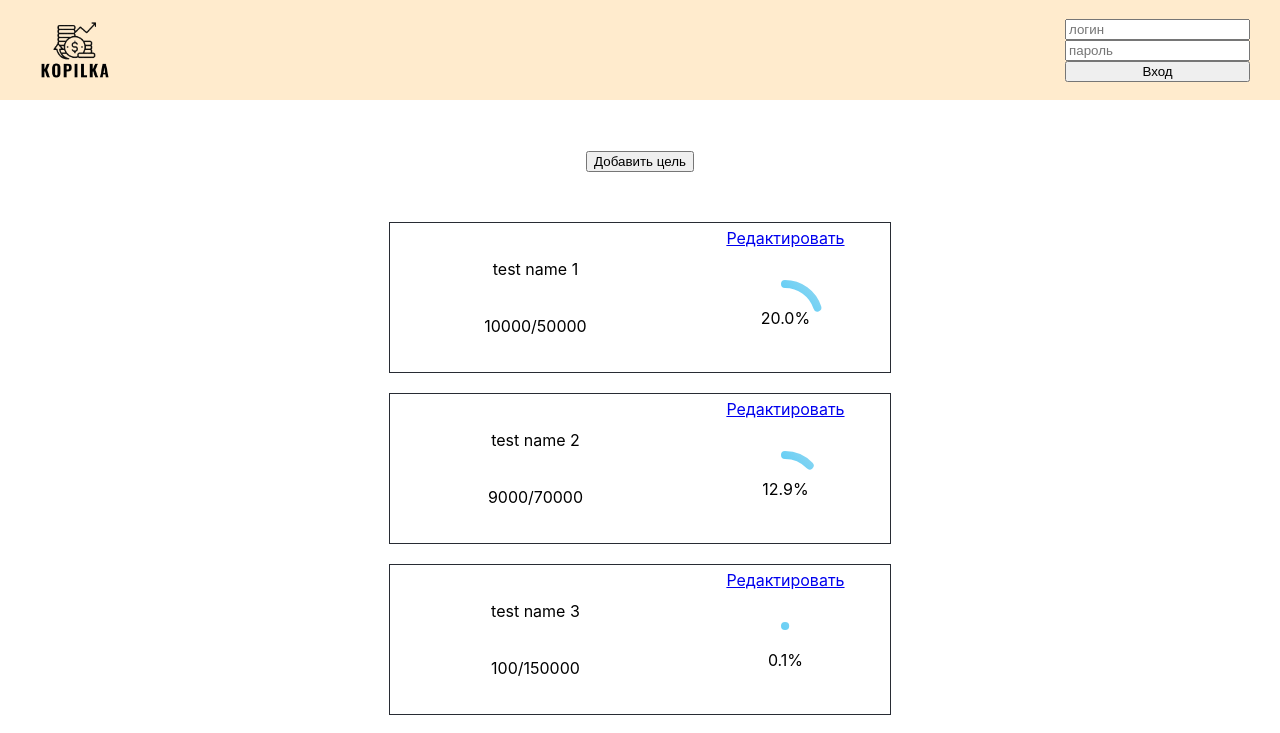
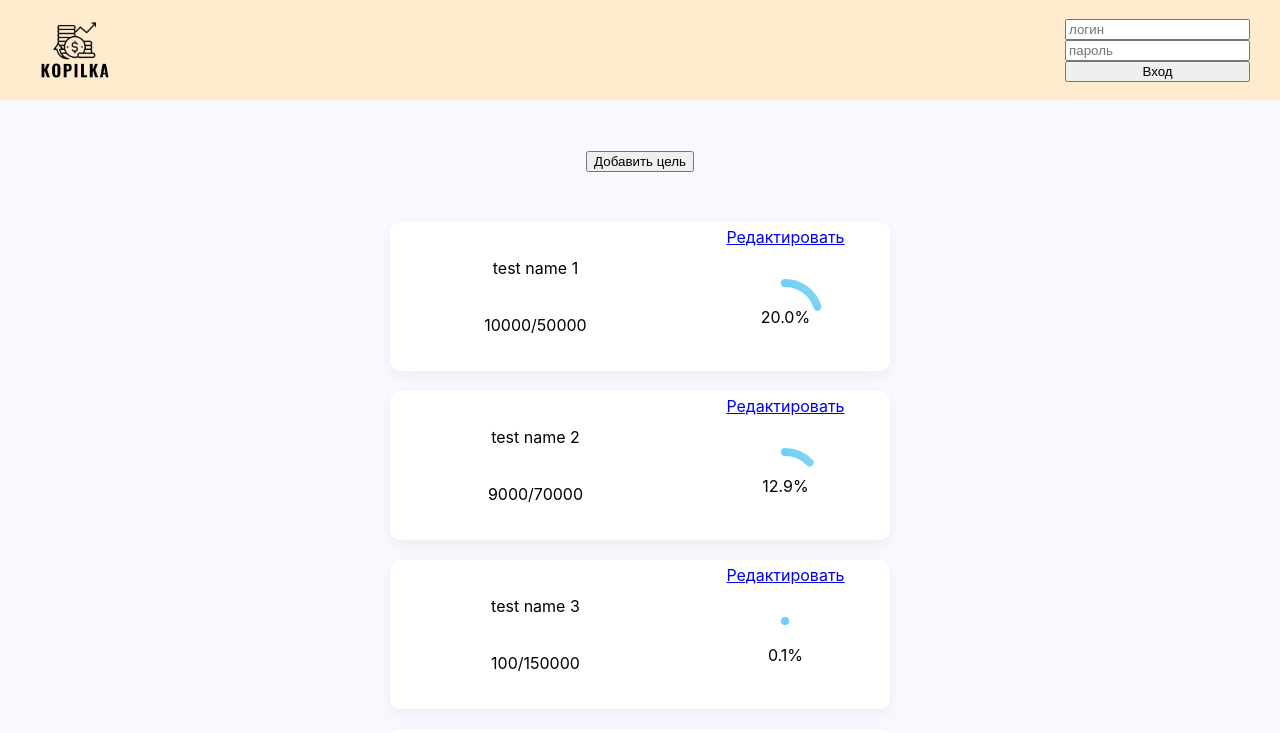
Before and after one commit to vtitoff/kopilka, a React (Create React App) app in the folder kopilka/: page / in a window 1280 px wide. Shown: the top 733 px of the page. Built offline with nearby package versions, Linux system fonts and the light colour scheme.

Commit message:
minor change item style

```diff
--- a/kopilka/src/App.css
+++ b/kopilka/src/App.css
@@ -4,6 +4,7 @@
 
 .content{
   padding-top: 50px;
+  background-color: #f8f8ff;
 }
 
 .add-item__btn{
--- a/kopilka/src/components/Header/Header.module.css
+++ b/kopilka/src/components/Header/Header.module.css
@@ -12,4 +12,6 @@
     justify-content: space-between;
     align-items: center;
     min-height: 100px;
+    max-width: 1500px;
+    margin: 0 auto;
 }
--- a/kopilka/src/components/Item/Item.module.css
+++ b/kopilka/src/components/Item/Item.module.css
@@ -1,11 +1,13 @@
 .item {
-    border: 1px solid #282c34;
     width: 500px;
     margin: 0 auto;
     display: flex;
     justify-content: space-around;
     min-height: 100px;
     margin-bottom: 20px;
+    box-shadow: 0px 5px 14px rgba(0, 0, 0, 0.05);
+    background-color: white;
+    border-radius: 10px;
 }
 
 .item__body {
```
